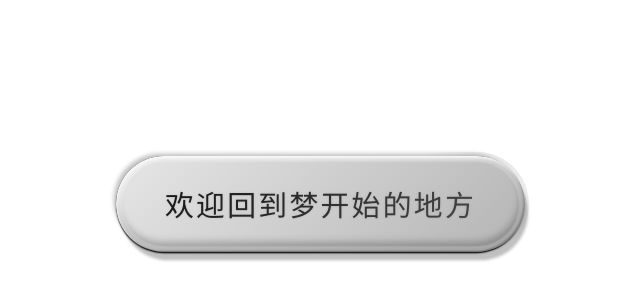
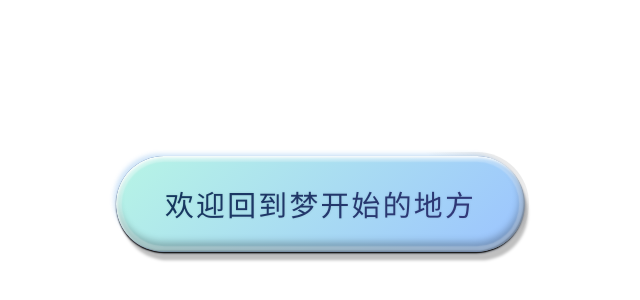
Before and after one commit to Tcold3/Dream-plan, a React (Vite) app: page / in a window 1280 px wide. Shown: the part 196-496 px from the top of the page, without its empty margins (320-960 px from the left). Built offline with nearby package versions, Linux system fonts and the light colour scheme.

Commit message:
Update Site source

```diff
--- a/src/components/tactile-button.css
+++ b/src/components/tactile-button.css
@@ -193,5 +193,17 @@
 }
 
 /* Site sizing and Chinese lettering; the tactile layers above are preserved. */
-.welcome-trigger { --button-font-size: clamp(18px, 2.25vw, 32px); --button-padding-x: 1.7em; --button-padding-y: 0.95em; }
+.welcome-trigger {
+  --button-font-size: clamp(18px, 2.25vw, 32px);
+  --button-padding-x: 1.7em;
+  --button-padding-y: 0.95em;
+  --button-surface-start: #b7f5e5;
+  --button-surface-end: #9bc3ff;
+  --button-text-start: #153b62;
+  --button-text-end: #363c83;
+  background-color: #6483bf;
+  box-shadow: -0.15em -0.15em 0.15em -0.075em rgba(91, 163, 229, .28),
+    0.04em 0.05em 0.08em 0 rgba(33, 68, 128, .2);
+}
 .welcome-trigger .button-inner span { font-family: 'Noto Sans SC', sans-serif; font-weight: 600; letter-spacing: 0.08em; }
+.welcome-trigger:focus-visible { outline-color: #4978cc; }
--- a/src/styles.css
+++ b/src/styles.css
@@ -18,41 +18,41 @@ button:focus-visible,a:focus-visible{outline:2px solid #202327;outline-offset:3p
 .site-header{min-height:70px;padding:0 3.2%;display:flex;align-items:center;justify-content:space-between;gap:20px;border-bottom:1px solid #e4e5e6;background:#fff;flex:none}
 .brand{border:0;background:transparent;padding:0;display:flex;gap:11px;align-items:center;text-align:left;color:#17191b;font-size:16px;font-weight:700;letter-spacing:.04em}
 .brand-en{display:block;color:#85898d;font-size:9px;letter-spacing:.15em;margin-top:2px;font-weight:600}
-.brand-mark{height:34px;width:34px;display:flex;align-items:center;justify-content:center;gap:3px;border-radius:50%;background:#1c2023}
-.brand-mark i{width:2px;border-radius:4px;background:#fff;display:block}
+.brand-mark{height:34px;width:34px;display:flex;align-items:center;justify-content:center;gap:3px;border-radius:50%;background:#9bc9ff}
+.brand-mark i{width:2px;border-radius:4px;background:#1c3155;display:block}
 .brand-mark i:nth-child(1){height:9px}.brand-mark i:nth-child(2){height:21px}.brand-mark i:nth-child(3){height:13px}
 .on-air{font-size:12px;color:#777d82;letter-spacing:.05em;white-space:nowrap}
-.on-air span{display:inline-block;width:7px;height:7px;background:#1e2528;border-radius:50%;margin-right:8px}
+.on-air span{display:inline-block;width:7px;height:7px;background:#5c88da;border-radius:50%;margin-right:8px}
 
 .toolbar{min-height:76px;padding:14px 3.2%;display:flex;justify-content:space-between;align-items:center;gap:16px;background:#fff;flex:none}
 .era-switch{display:flex;align-items:center;gap:5px;overflow-x:auto;scrollbar-width:none}
 .era-switch::-webkit-scrollbar{display:none}
 .era,.refresh,.random-button{border:1px solid transparent;background:transparent;color:#60676c;border-radius:100px;padding:10px 15px;font-size:12px;font-weight:600;white-space:nowrap;transition:background .18s,border-color .18s,transform .18s}
 .era:hover,.refresh:hover{background:#f0f1f1;color:#17191b}
-.era.active{background:#17191b;color:#fff}
+.era.active{background:#dceaff;color:#204579}
 .toolbar-actions{display:flex;gap:8px;flex:none}
 .refresh{border-color:#d9dddf;color:#383e42;padding:10px 16px}
 .refresh span{font-size:20px;line-height:0;vertical-align:-2px;margin-right:4px}
-.random-button{background:#17191b;color:#fff;display:flex;align-items:center;gap:8px;padding:10px 18px}
-.random-button:hover{background:#343b40;transform:translateY(-1px)}
+.random-button{background:#486ec8;color:#fff;display:flex;align-items:center;gap:8px;padding:10px 18px}
+.random-button:hover{background:#3457ae;transform:translateY(-1px)}
 .random-button svg{width:17px;height:17px}
 
 .tunnel-wrap{position:relative;flex:1;min-height:340px;background:#f8f8f8;overflow:hidden;border-top:1px solid #e2e3e4;border-bottom:1px solid #e2e3e4}
 .tunnel{height:100%;width:100%;display:block}
 .tunnel-topline,.tunnel-bottomline{position:absolute;left:3.2%;right:3.2%;display:flex;align-items:center;justify-content:space-between;gap:12px;z-index:2;pointer-events:none;font-size:11px;color:#50565a;letter-spacing:.08em;text-shadow:0 1px 5px #fff}
 .tunnel-topline{top:22px}.tunnel-bottomline{bottom:18px}
-.tunnel-bottomline b{font-size:15px;margin-left:6px;color:#17191b}
+.tunnel-bottomline b{font-size:15px;margin-left:6px;color:#486ec8}
 
 .now-playing{height:124px;padding:14px 3.2%;display:flex;gap:20px;align-items:center;background:#fff;flex:none}
 .now-label{width:155px;flex:none;display:flex;align-items:center;gap:12px;color:#81878b;font-size:9px;letter-spacing:.13em;line-height:1.7}
 .now-label strong{color:#1b1f22;font-size:13px;letter-spacing:0;font-weight:600}
-.pulse-bars{display:flex;align-items:center;gap:3px;height:28px}.pulse-bars i{display:block;background:#1f2528;width:2px;border-radius:4px}
+.pulse-bars{display:flex;align-items:center;gap:3px;height:28px}.pulse-bars i{display:block;background:#5c88da;width:2px;border-radius:4px}
 .pulse-bars i:nth-child(1){height:10px}.pulse-bars i:nth-child(2){height:22px}.pulse-bars i:nth-child(3){height:15px}.pulse-bars i:nth-child(4){height:25px}
 .mini-cover{width:76px;height:76px;object-fit:contain;background:#e9e9e9;border-radius:2px;box-shadow:0 4px 14px #0002}
 .track-info{flex:1;min-width:0}.track-info p{margin:0 0 5px;color:#747a7e;font-size:11px}.track-info h2{margin:0 0 5px;font-size:clamp(18px,2vw,25px);line-height:1.2;white-space:nowrap;overflow:hidden;text-overflow:ellipsis}.track-info span{color:#62696d;font-size:12px}.track-info small{display:block;color:#b84c46;margin-top:4px}
-.track-meta{display:flex;align-items:center;gap:12px}.theme-tabs{display:flex;gap:4px}.theme-tabs button{border:1px solid #d0d4d6;border-radius:3px;background:#fff;color:#535b60;font-size:10px;font-weight:700;padding:2px 6px}.theme-tabs button.active{background:#1c2225;border-color:#1c2225;color:#fff}
-.player-actions{display:flex;align-items:center;gap:9px}.player-control,.next-control{border:0;border-radius:50%;display:grid;place-items:center;width:46px;height:46px;background:#1c2225;color:#fff}.player-control svg{width:22px;height:22px}.next-control{width:39px;height:39px;background:#edf0f0;color:#1c2225;font-size:21px}.platform-link{font-size:11px;color:#51585c;margin-left:8px;border-bottom:1px solid #858a8d;padding-bottom:4px;white-space:nowrap}
-.empty-vinyl{width:76px;height:76px;border-radius:50%;background:repeating-radial-gradient(circle at center,#c9ccce 0 2px,#e8eaeb 3px 5px);display:grid;place-items:center;border:1px solid #d3d6d8;flex:none}.empty-vinyl div{width:28px;height:28px;border-radius:50%;background:#f8f9f9;border:6px solid #303538}.empty-copy{flex:1;font-size:15px;line-height:1.55;font-weight:600}.empty-copy span{font-size:11px;color:#777d81;font-weight:400}.empty-action{border:0;background:#1c2225;color:#fff;border-radius:100px;padding:11px 19px;font-size:12px;font-weight:600}.empty-action span{margin-left:15px}
+.track-meta{display:flex;align-items:center;gap:12px}.theme-tabs{display:flex;gap:4px}.theme-tabs button{border:1px solid #d0d4d6;border-radius:3px;background:#fff;color:#535b60;font-size:10px;font-weight:700;padding:2px 6px}.theme-tabs button.active{background:#486ec8;border-color:#486ec8;color:#fff}
+.player-actions{display:flex;align-items:center;gap:9px}.player-control,.next-control{border:0;border-radius:50%;display:grid;place-items:center;width:46px;height:46px;background:#486ec8;color:#fff}.player-control svg{width:22px;height:22px}.next-control{width:39px;height:39px;background:#e5efff;color:#31569a;font-size:21px}.platform-link{font-size:11px;color:#51585c;margin-left:8px;border-bottom:1px solid #858a8d;padding-bottom:4px;white-space:nowrap}
+.empty-vinyl{width:76px;height:76px;border-radius:50%;background:repeating-radial-gradient(circle at center,#c9ccce 0 2px,#e8eaeb 3px 5px);display:grid;place-items:center;border:1px solid #d3d6d8;flex:none}.empty-vinyl div{width:28px;height:28px;border-radius:50%;background:#f8f9f9;border:6px solid #6f9ee0}.empty-copy{flex:1;font-size:15px;line-height:1.55;font-weight:600}.empty-copy span{font-size:11px;color:#777d81;font-weight:400}.empty-action{border:0;background:#486ec8;color:#fff;border-radius:100px;padding:11px 19px;font-size:12px;font-weight:600}.empty-action span{margin-left:15px}
 .legal-line{min-height:27px;padding:0 3.2% 7px;color:#91969a;font-size:10px;line-height:1.4;background:#fff;flex:none}
 
 @media(max-width:900px){.now-label{width:130px}.platform-link{display:none}.era,.refresh,.random-button{padding:9px 12px}.toolbar{gap:8px}}
```
